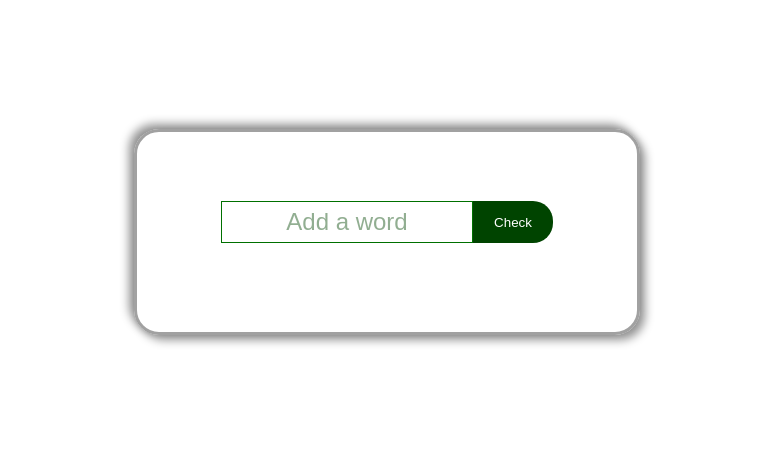
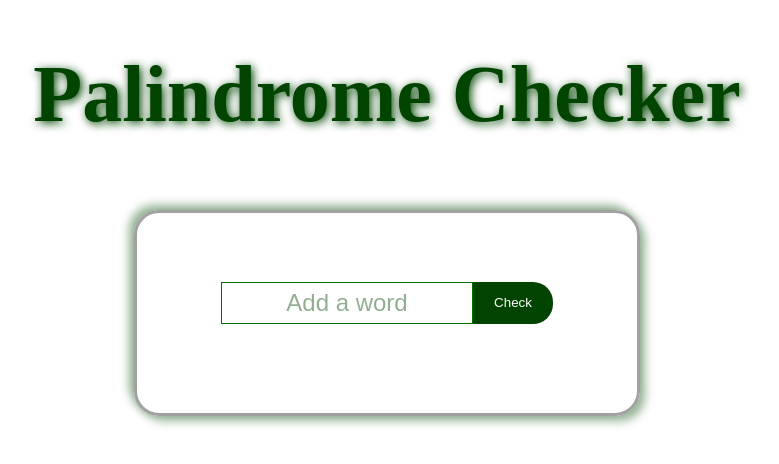
Before and after one commit to Tundoor/Palindrome-checker, a plain HTML site: page index.html in a window 1280 px wide. Shown: the part 168-632 px from the top of the page, without its empty margins (253-1032 px from the left). Drawn offline with Linux system fonts and the light colour scheme.

Commit message:
Added title in html and more styles in css

```diff
--- a/index.css
+++ b/index.css
@@ -11,11 +11,16 @@ body {
     justify-content: center;
     align-items: center;
 }
-
+.title {
+    margin-bottom: 70px;
+     color:  rgb(0, 68, 0);
+     font-size: 5rem;
+     text-shadow: 2px 2px 10px rgb(0, 68, 0);
+}
 .form-div {
    border: 3px solid rgb(161, 161, 161);
    border-radius: 25px;
-    box-shadow: 5px 5px 10px #0000006c, -5px -5px 10px #0000006c ;
+    box-shadow: 5px 5px 10px #004e046c, -5px -5px 10px #004e046c ;
    width: 500px;
    height: 200px;
    display: flex;
--- a/index.html
+++ b/index.html
@@ -8,6 +8,7 @@
     <link rel="stylesheet" href="index.css">
 </head>
 <body>
+  <h1 class="title">Palindrome Checker</h1>
     <form class="form-div">
       <div class="input-div">
       <input type="text" id="text-input" placeholder="Add a word">
```
